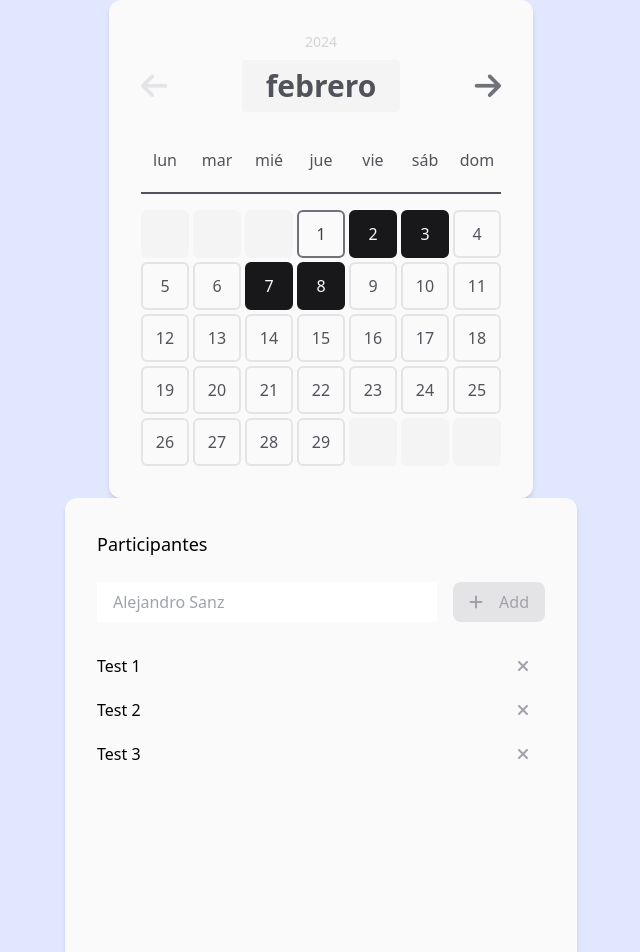
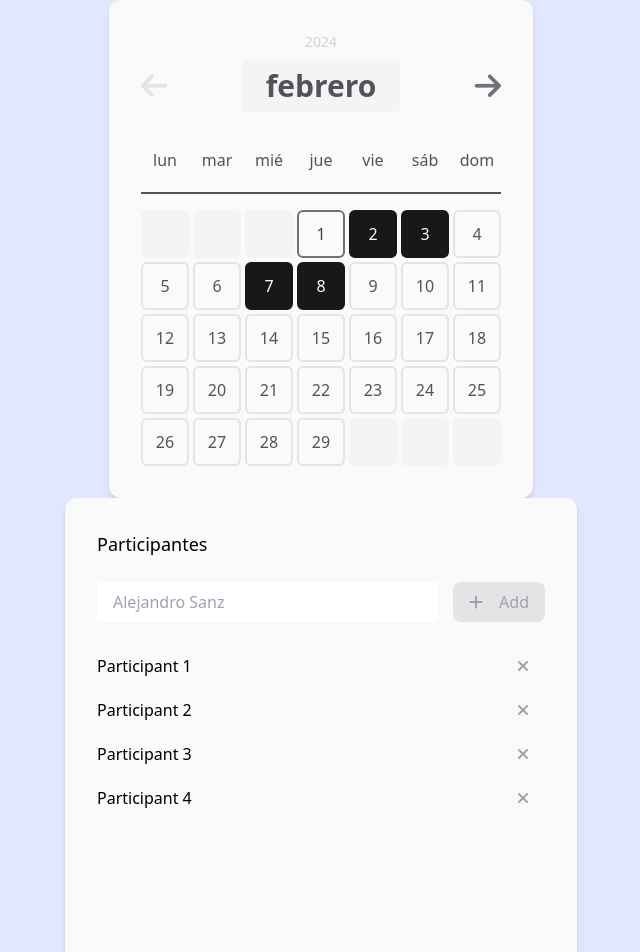
Before and after one commit to MMadlos/cronos-app, a React (Vite) app: page / in a window 1280 px wide. Shown: the top 952 px of the page, without its empty margins (319-959 px from the left). Built offline with nearby package versions, Linux system fonts and the light colour scheme.

Commit message:
Lift state up from UserList to App

```diff
--- a/src/App.jsx
+++ b/src/App.jsx
@@ -15,10 +15,17 @@ const initiCalendarData = {
 	monthIndex: currentMonthIndex,
 }
 
+const initParticipants = []
+for (let person of mockParticipants) {
+	initParticipants.push(person.name)
+}
+
 function App() {
-	// TODO -> Lift up selectedDates and participants
 	const [calendarData, setCalendarData] = useState(initiCalendarData)
 	const [selectedDays, setSelectedDays] = useState(mockSelectedDates)
+
+	const [participants, setParticipants] = useState(initParticipants)
+	const [inputValue, setInputValue] = useState("")
 
 	function handleMonthArrows(e) {
 		const newMonthIndexEl = e.target.closest("[data-index]").dataset.index
@@ -114,6 +121,26 @@ function App() {
 		}
 	}
 
+	function handleChangeInput(e) {
+		setInputValue(e.target.value)
+	}
+
+	function handleAddParticipants(e) {
+		// TODO - Add message for empty input
+		if (inputValue === "") return
+
+		if (e.key === "Enter" || e.type === "click") {
+			setParticipants((prev) => [...prev, inputValue])
+			setInputValue("")
+		}
+	}
+
+	function handleClickRemove(e) {
+		const userIndex = Number(e.target.closest("button").dataset.index)
+		const list = participants.filter((_, index) => index !== userIndex)
+		setParticipants(list)
+	}
+
 	return (
 		<main className="flex min-h-screen flex-col items-center justify-center bg-indigo-100">
 			<Calendar
@@ -123,7 +150,14 @@ function App() {
 				onClickDate={handleSelectDays}
 				onClickWeekday={handleSelectWeek}
 			/>
-			<UserList />
+			<UserList
+				participants={participants}
+				inputValue={inputValue}
+				onChangeInput={handleChangeInput}
+				onKeyDownEnter={handleAddParticipants}
+				onClickAdd={handleAddParticipants}
+				onClickRemove={handleClickRemove}
+			/>
 			<Table />
 		</main>
 	)
--- a/src/components/UserList/UserList.jsx
+++ b/src/components/UserList/UserList.jsx
@@ -1,32 +1,11 @@
-import { useState } from "react"
-
-export default function UserList() {
-	const [participants, setParticipants] = useState(
-		["Test 1", "Test 2", "Test 3"].sort()
-	)
-
-	const [inputValue, setInputValue] = useState("")
-
-	function handleChangeInput(e) {
-		setInputValue(e.target.value)
-	}
-
-	function handleAddParticipants(e) {
-		// TODO - Add message for empty input
-		if (inputValue === "") return
-
-		if (e.key === "Enter" || e.type === "click") {
-			setParticipants((prev) => [...prev, inputValue])
-			setInputValue("")
-		}
-	}
-
-	function onClickRemove(e) {
-		const userIndex = Number(e.target.closest("button").dataset.index)
-		const list = participants.filter((_, index) => index !== userIndex)
-		setParticipants(list)
-	}
-
+export default function UserList({
+	participants,
+	inputValue,
+	onKeyDownEnter,
+	onClickAdd,
+	onClickRemove,
+	onChangeInput,
+}) {
 	return (
 		<div className="flex h-[70vh] min-w-[40vw] flex-col gap-6 rounded-xl bg-zinc-50 p-8 shadow-md">
 			<h2 className="text-lg font-medium">Participantes</h2>
@@ -35,14 +14,14 @@ export default function UserList() {
 					id="add-participant"
 					type="text"
 					placeholder="Alejandro Sanz"
-					onChange={handleChangeInput}
+					onChange={onChangeInput}
 					value={inputValue}
 					className="w-full px-4 py-2"
-					onKeyDown={handleAddParticipants}
+					onKeyDown={onKeyDownEnter}
 				/>
 				<button
 					className="flex flex-row items-center gap-4 rounded-lg bg-zinc-200 px-4 py-2 text-zinc-400 hover:bg-zinc-300"
-					onClick={handleAddParticipants}
+					onClick={onClickAdd}
 				>
 					<i className="fa-solid fa-plus" />
 					Add
```
